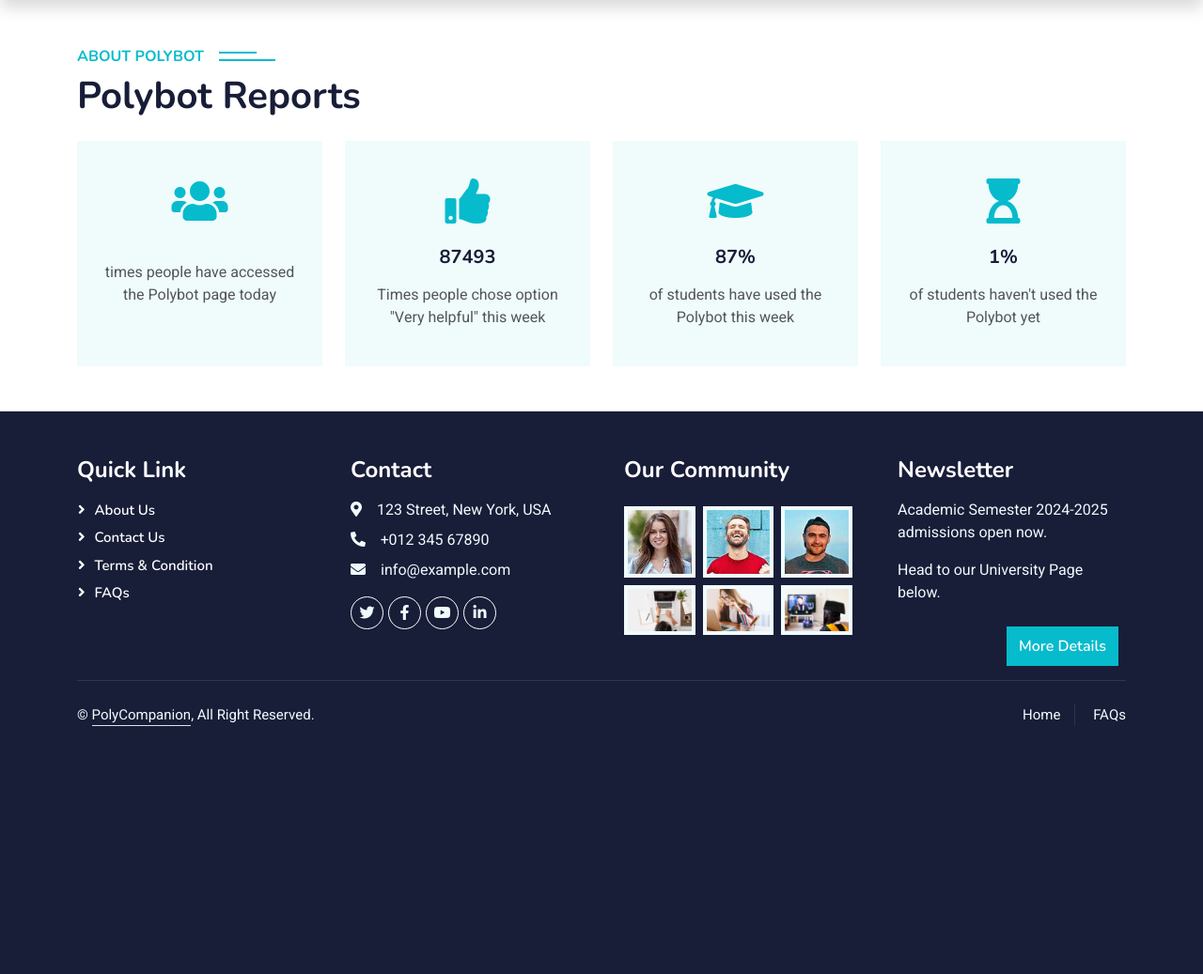
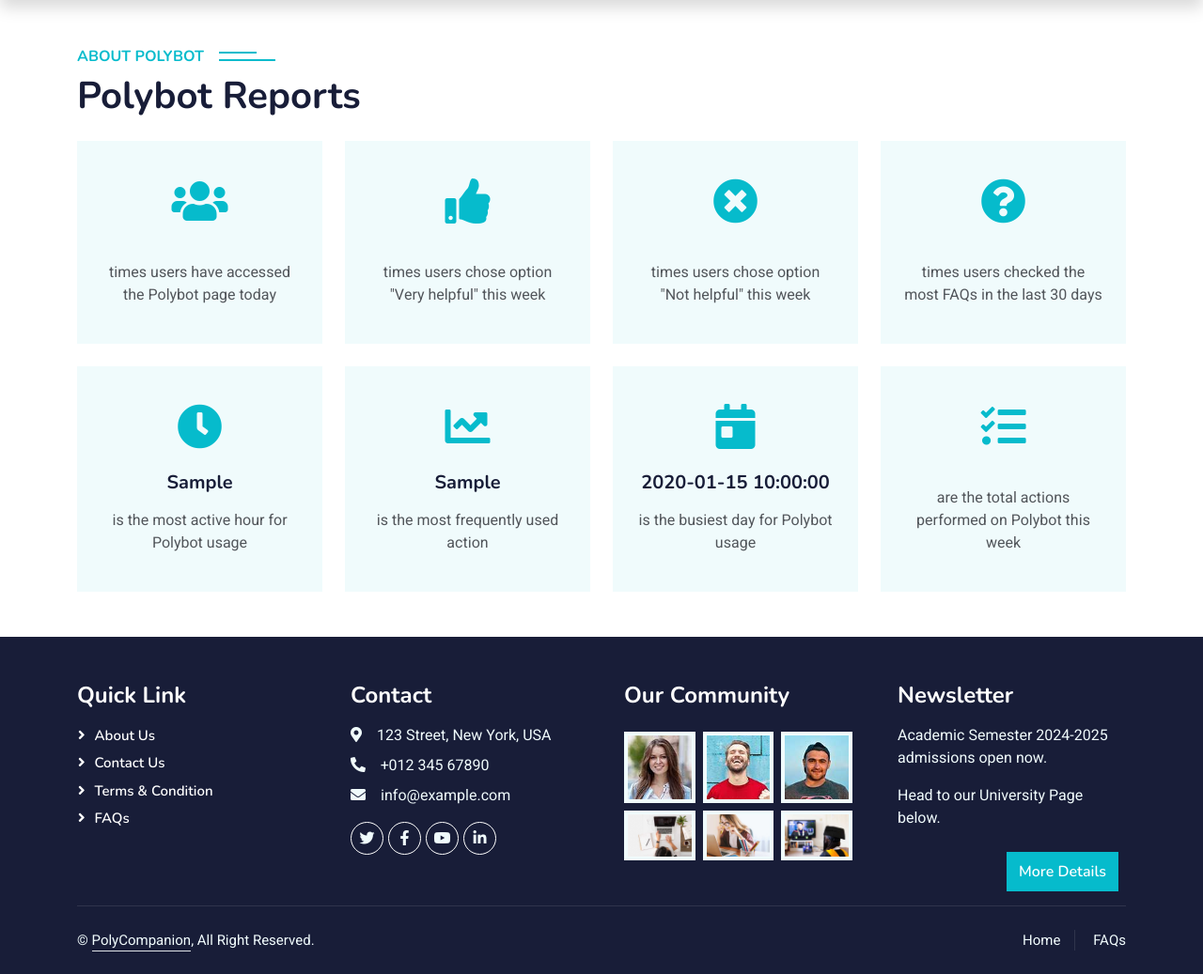
Before and after one commit to FatimaMadan/PolyCompanion, a PHP site: page /bot_reports.php in a window 1280 px wide. Shown: the part 75-1112 px from the top of the page at 94% size. Before the commit the page ends 848 px from the top, so only its background shows below. Run offline with PHP 8.4, Linux system fonts and the light colour scheme; the visitor is signed in with stand-in values (Sample User, id 1); tables that the repository leaves empty or names only in its code hold one stand-in row (values such as "Sample post"); some libraries are stand-ins or nearby versions.

Commit message:
bot reports completed

```diff
--- a/botReportsBank.php
+++ b/botReportsBank.php
@@ -3,22 +3,24 @@
 class BotReports {
 
     private $report_id;
-    private $report_timestamp;
     private $action;
     private $clicks;
+    private $report_hour;
+    private $report_date;
 
     public function __construct() {
         $this->report_id = null;
-        $this->report_timestamp = null;
+        $this->report_hour = null;
+        $this->report_date = null;
         $this->action = null;
         $this->clicks = null;
-
     }
 
     // Constructor
-    public function initWith($report_id, $report_timestamp, $action, $clicks) {
+    public function initWith($report_id, $report_hour, $report_date, $action, $clicks) {
         $this->report_id = $report_id;
-        $this->report_timestamp = $report_timestamp;
+        $this->report_hour = $report_hour;
+        $this->report_date = $report_date;
         $this->action = $action;
         $this->clicks = $clicks;
     }
@@ -60,7 +62,53 @@
     public static function getTodaysAccess($action) {
         $db = Database::getInstance();
         $query = "SELECT SUM(clicks) AS click_count FROM bot_reports "
-           . "WHERE action = '" . $action . "' AND DATE(report_date) = CURDATE()";
+                . "WHERE action = '" . $action . "' "
+                . "AND DATE(report_date) = CURDATE()";
+        $data = $db->singleFetch($query);
+        return $data;
+    }
+
+    public static function getWeekAccess($action) {
+        $db = Database::getInstance();
+        $query = "SELECT SUM(clicks) AS click_count FROM bot_reports "
+                . "WHERE action = '" . $action . "' "
+                . "AND YEARWEEK(report_date) = YEARWEEK(CURDATE())";
+        $data = $db->singleFetch($query);
+        return $data;
+    }
+
+    public static function getMonthAccess($action) {
+        $db = Database::getInstance();
+        $query = "SELECT SUM(clicks) AS click_count FROM bot_reports "
+                . "WHERE action = '" . $action . "' "
+                . "AND report_date >= DATE_SUB(CURDATE(), INTERVAL 30 DAY)";
+        $data = $db->singleFetch($query);
+        return $data;
+    }
+
+    public static function getAllWeekAccess() {
+        $db = Database::getInstance();
+        $query = "SELECT SUM(clicks) AS click_count FROM bot_reports "
+                . "WHERE YEARWEEK(report_date) = YEARWEEK(CURDATE())";
+        $data = $db->singleFetch($query);
+        return $data;
+    }
+
+    public static function getHourAccess($sort) {
+        $db = Database::getInstance();
+        $query = "SELECT report_hour FROM bot_reports "
+                . "GROUP BY report_hour "
+                . "ORDER BY SUM(clicks) " . $sort . " LIMIT 1";
+        $data = $db->singleFetch($query);
+
+        return $data;
+    }
+
+    public static function getHighDayAccess() {
+        $db = Database::getInstance();
+        $query = "SELECT report_date FROM bot_reports "
+                . "GROUP BY report_date "
+                . "ORDER BY SUM(clicks) DESC LIMIT 1";
         $data = $db->singleFetch($query);
         return $data;
     }
--- a/bot_reports.php
+++ b/bot_reports.php
@@ -11,6 +11,14 @@ include 'header.php';
      header("Location: Login.php");
      exit();
  }
+
+     // Check if the user is logged in and has the appropriate role
+    if ($_SESSION['roleId'] != 1) {
+
+        // Redirect the user to a different page or display an error message
+        header('Location: index.php');
+        exit;
+    }
 
  $uid = $_SESSION['uid'];
 
@@ -31,39 +39,82 @@ include 'header.php';
   <div class="col-lg-3 col-sm-6 wow fadeInUp" data-wow-delay="0.1s">
     <div class="service-item text-center pt-3 h-100">
       <div class="p-4">
-        <i class="fa fa-3x fa-users text-primary mb-4"></i>
+        <i class="fas fa-users fa-3x text-primary mb-4"></i>
         <h5 class="mb-3"><?php echo $repo->getTodaysAccess('access Polybot page')->click_count; ?></h5>
-        <p>times people have accessed the Polybot page today</p>
+        <p>times users have accessed the Polybot page today</p>
       </div>
     </div>
   </div>
   <div class="col-lg-3 col-sm-6 wow fadeInUp" data-wow-delay="0.3s">
     <div class="service-item text-center pt-3 h-100">
       <div class="p-4">
-        <i class="fa fa-3x fa-thumbs-up text-primary mb-4"></i>
-        <h5 class="mb-3">87493</h5>
-        <p>Times people chose option "Very helpful" this week</p>
+        <i class="fas fa-thumbs-up fa-3x text-primary mb-4"></i>
+        <h5 class="mb-3"><?php echo $repo->getWeekAccess(' Very helpful')->click_count; ?></h5>
+        <p>times users chose option "Very helpful" this week</p>
       </div>
     </div>
   </div>
   <div class="col-lg-3 col-sm-6 wow fadeInUp" data-wow-delay="0.5s">
     <div class="service-item text-center pt-3 h-100">
       <div class="p-4">
-        <i class="fa fa-3x fa-graduation-cap text-primary mb-4"></i>
-        <h5 class="mb-3">87%</h5>
-        <p>of students have used the Polybot this week</p>
+        <i class="fas fa-times-circle fa-3x text-primary mb-4"></i>
+        <h5 class="mb-3"><?php echo $repo->getWeekAccess(' Not helpful')->click_count; ?></h5>
+        <p>times users chose option "Not helpful" this week</p>
       </div>
     </div>
   </div>
   <div class="col-lg-3 col-sm-6 wow fadeInUp" data-wow-delay="0.7s">
     <div class="service-item text-center pt-3 h-100">
       <div class="p-4">
-        <i class="fa fa-3x fa-hourglass-start text-primary mb-4"></i>
-        <h5 class="mb-3">1%</h5>
-        <p>of students haven't used the Polybot yet</p>
+        <i class="fas fa-question-circle fa-3x text-primary mb-4"></i>
+        <h5 class="mb-3"><?php echo $repo->getMonthAccess('I want to see the Most Frequently Asked Questions')->click_count; ?></h5>
+        <p>times users checked the most FAQs in the last 30 days</p>
       </div>
     </div>
   </div>
+
+<!-- Second Row -->
+<div class="col-lg-3 col-sm-6 wow fadeInUp" data-wow-delay="0.1s">
+  <div class="service-item text-center pt-3 h-100">
+    <div class="p-4">
+      <i class="fas fa-clock fa-3x text-primary mb-4"></i>
+      <h5 class="mb-3"><?php echo $repo->getHourAccess('Asc')->report_hour; ?></h5>
+      <p>is the most active hour for Polybot usage</p>
+    </div>
+  </div>
+</div>
+
+<div class="col-lg-3 col-sm-6 wow fadeInUp" data-wow-delay="0.1s">
+  <div class="service-item text-center pt-3 h-100">
+    <div class="p-4">
+      <i class="fas fa-chart-line fa-3x text-primary mb-4"></i>
+      <h5 class="mb-3"><?php echo $repo->getHourAccess('Desc')->report_hour; ?></h5>
+      <p>is the most frequently used action</p>
+    </div>
+  </div>
+</div>
+
+<div class="col-lg-3 col-sm-6 wow fadeInUp" data-wow-delay="0.1s">
+  <div class="service-item text-center pt-3 h-100">
+    <div class="p-4">
+      <i class="fas fa-calendar-day fa-3x text-primary mb-4"></i>
+      <h5 class="mb-3"><?php echo $repo->getHighDayAccess()->report_date; ?></h5>
+      <p>is the busiest day for Polybot usage</p>
+    </div>
+  </div>
+</div>
+
+<div class="col-lg-3 col-sm-6 wow fadeInUp" data-wow-delay="0.1s">
+  <div class="service-item text-center pt-3 h-100">
+    <div class="p-4">
+      <i class="fas fa-tasks fa-3x text-primary mb-4"></i>
+      <h5 class="mb-3"><?php echo $repo->getAllWeekAccess()->click_count; ?></h5>
+      <p>are the total actions performed on Polybot this week</p>
+    </div>
+  </div>
+</div>
+
+
 </div>
 
     </div>
--- a/index.php
+++ b/index.php
@@ -10,6 +10,7 @@ if (empty($_SESSION['uid'])) {
     header("Location: Login.php");
     exit();
 }
+
 
 ?><!DOCTYPE html>
 <html lang="en">
```
Also changed, not shown: AddCourse.php (+9 -0 lines), editCourse.php (+8 -0 lines). Lines whose indentation alone changed are shown as unchanged.
